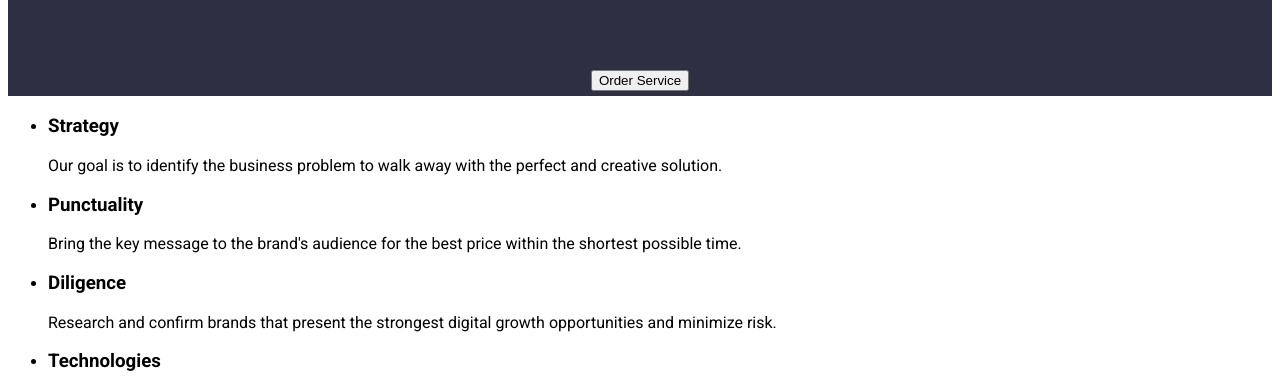
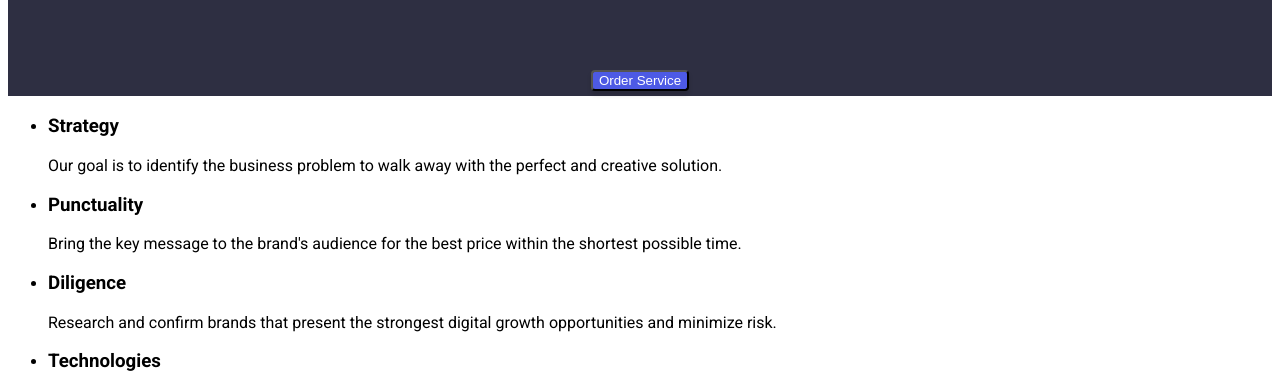
Before and after one commit to aristotlelavayna/goit-markup-hw-02, a plain HTML site: page index.html in a window 1280 px wide. Shown: the part 404-792 px from the top of the page. Drawn offline with Linux system fonts and the light colour scheme.

Commit message:
button class update

```diff
--- a/css/styles.css
+++ b/css/styles.css
@@ -38,6 +38,7 @@ text-transform: uppercase;
     font-weight: 500;
     line-height: 24px; /* 150% */
     letter-spacing: 0.32px;
+    text-decoration: none;
 }
 
 .contact-details {
@@ -67,3 +68,10 @@ body {
     line-height: 60px; /* 107.143% */
     letter-spacing: 1.12px;
 }
+
+.button {
+    border-radius: 4px;
+    background: var(--IRIS, #4D5AE5);
+    box-shadow: 0px 4px 4px 0px rgba(0, 0, 0, 0.15);
+    color: var(--WHITE)
+}
--- a/index.html
+++ b/index.html
@@ -40,7 +40,7 @@
 <!--h1 and button tag-->
     <section class="order-service">
     <h1>Effective Solutions<br>for Your Business</h1>
-    <button class>Order Service</button>
+    <button class="button">Order Service</button>
     </section>
 <!--main body section-->
     <main class="main-body">
```
